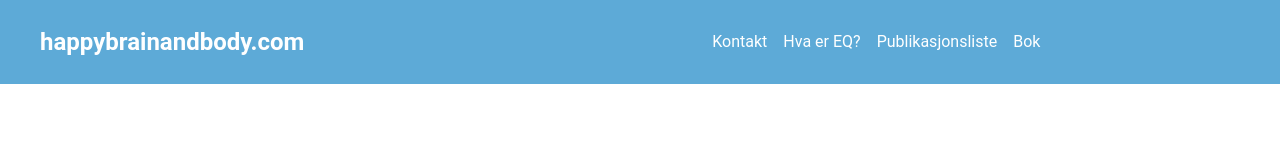
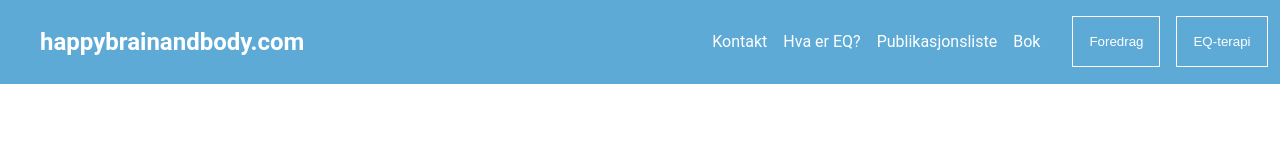
Before and after one commit to Hoggorm-Design/HappyBrainAndBody, an Astro site: page / in a window 1280 px wide. Built offline with nearby package versions, Linux system fonts and the light colour scheme; Astro itself is replaced by a stand-in of ours.

Commit message:
feat: finished mockup of navbar

```diff
--- a/src/components/Navbar.astro
+++ b/src/components/Navbar.astro
@@ -1,6 +1,4 @@
 ---
-
-
 
 ---
 
@@ -13,8 +11,29 @@
                     <li><a href="">Publikasjonsliste</a></li>
                     <li><a href="">Bok</a></li>
                 </ul>
+                <div class="button-nav">
+                    <button class="foredrag navbar-button">
+                        Foredrag
+                    </button>
+                    <button class="eq-terapi navbar-button">
+                        EQ-terapi
+                    </button>
+                </div>
             </div>
 </nav>
+
+<script>
+    /*
+    Eksempel kode, vet ikke helt hva denne knappen skal gjøre
+    const foredragButton = document.querySelector('.foredrag');
+    if (foredragButton !== null) {
+        foredragButton.addEventListener('click', () => {
+            window.location.href = "https://www.vg.no"
+        });
+    }
+
+*/
+</script>
 
 <style>
     .navbar-container {
@@ -44,8 +63,34 @@
 
     }
     .navbar-items {
+        display: flex;
         position: relative;
         left: 25rem;
+        gap: 2rem;
+
+    }
+    .button-nav {
+        display: flex;
+        gap: 1rem;
+    }
+    .navbar-button {
+        border: var(--secondary-accent) solid 1px;
+        background-color: var(--primary-accent);
+        padding: 1rem;
+        color: var(--secondary-accent);
+        transition: transform 0.1s ease, box-shadow 0.1s ease;
+    }
+    .navbar-button:hover {
+        background-color: var(--primary-accent);
+        filter: brightness(80%);
+        cursor: pointer;
+
+    }
+    .navbar-button:active {
+        filter: brightness(70%);
+        transform: translateY(2px);
+        box-shadow: 0 0 1px var(--secondary-accent);
+
     }
 
 </style>
--- a/src/pages/index.astro
+++ b/src/pages/index.astro
@@ -9,5 +9,6 @@ import Navbar from "../components/Navbar.astro";
     <Navbar />
 
 
+
 </Layout>
 <style></style>
```
